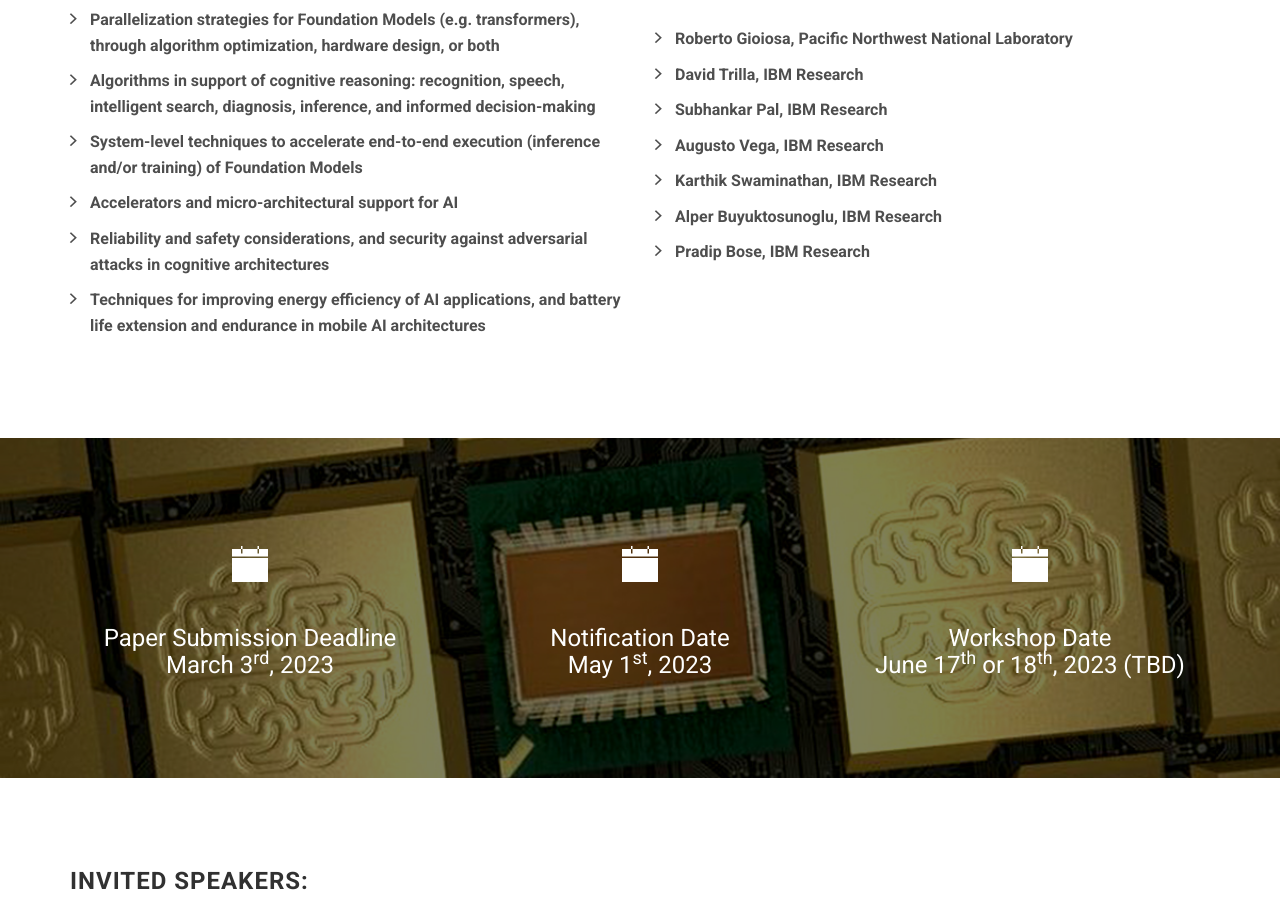
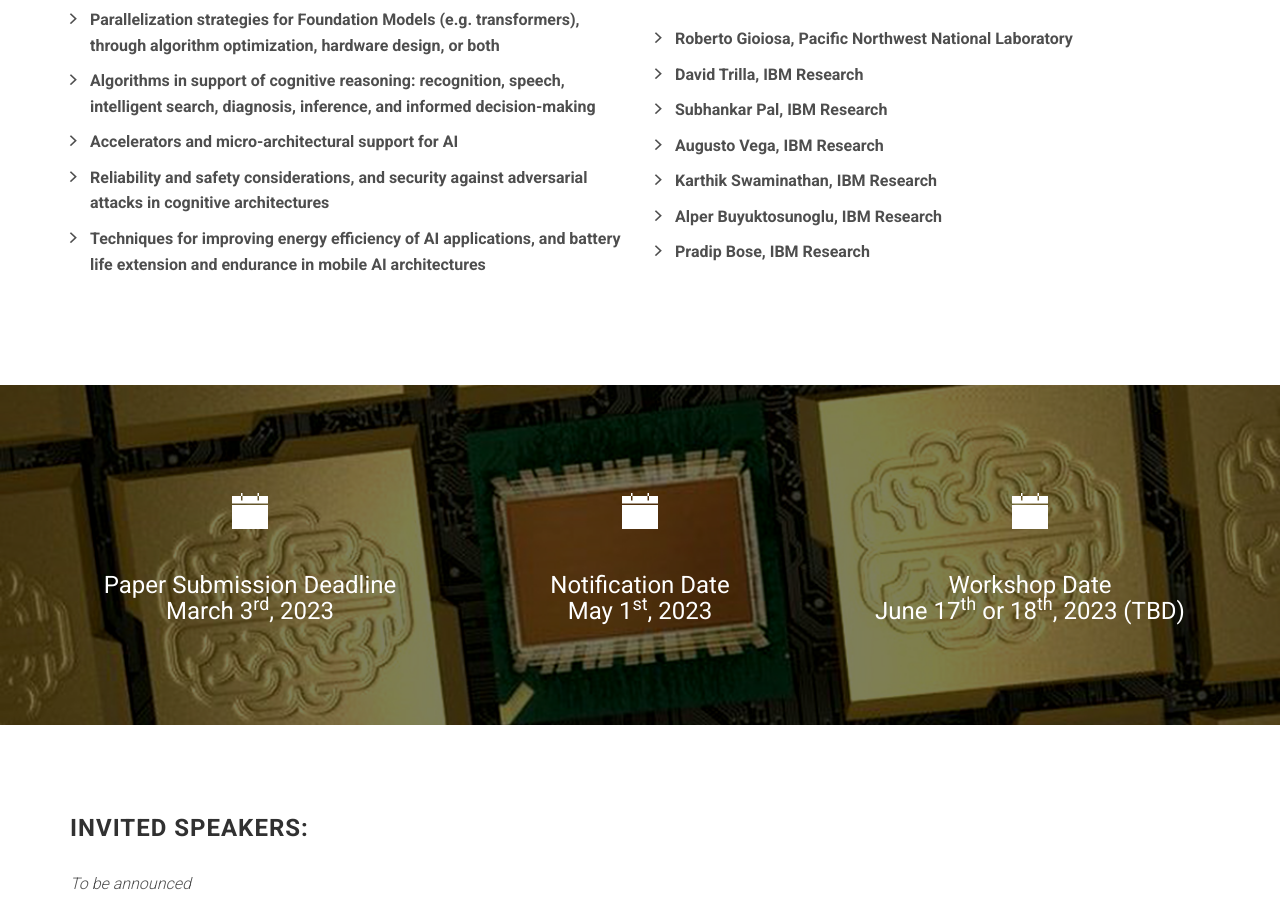
Before and after one commit to augustojv/cogarch-workshop-2023, a website: page index.html in a window 1280 px wide. Shown: the part 2282-3206 px from the top of the page. Drawn offline with Linux system fonts and the light colour scheme; files whose address does not match are found by name.

Commit message:
Website updated

```diff
--- a/index.html
+++ b/index.html
@@ -124,7 +124,6 @@
                         <li>Hardware-software co-design and acceleration of Foundation Models</li>
 						<li>Parallelization strategies for Foundation Models (e.g. transformers), through algorithm optimization, hardware design, or both</li>
 						<li>Algorithms in support of cognitive reasoning: recognition, speech, intelligent search, diagnosis, inference, and informed decision-making</li>
-                        <li>System-level techniques to accelerate end-to-end execution (inference and/or training) of Foundation Models</li>
                         <li>Accelerators and micro-architectural support for AI</li>
 						<li>Reliability and safety considerations, and security against adversarial attacks in cognitive architectures</li>
                         <li>Techniques for improving energy efficiency of AI applications, and battery life extension and endurance in mobile AI architectures</li>
```
